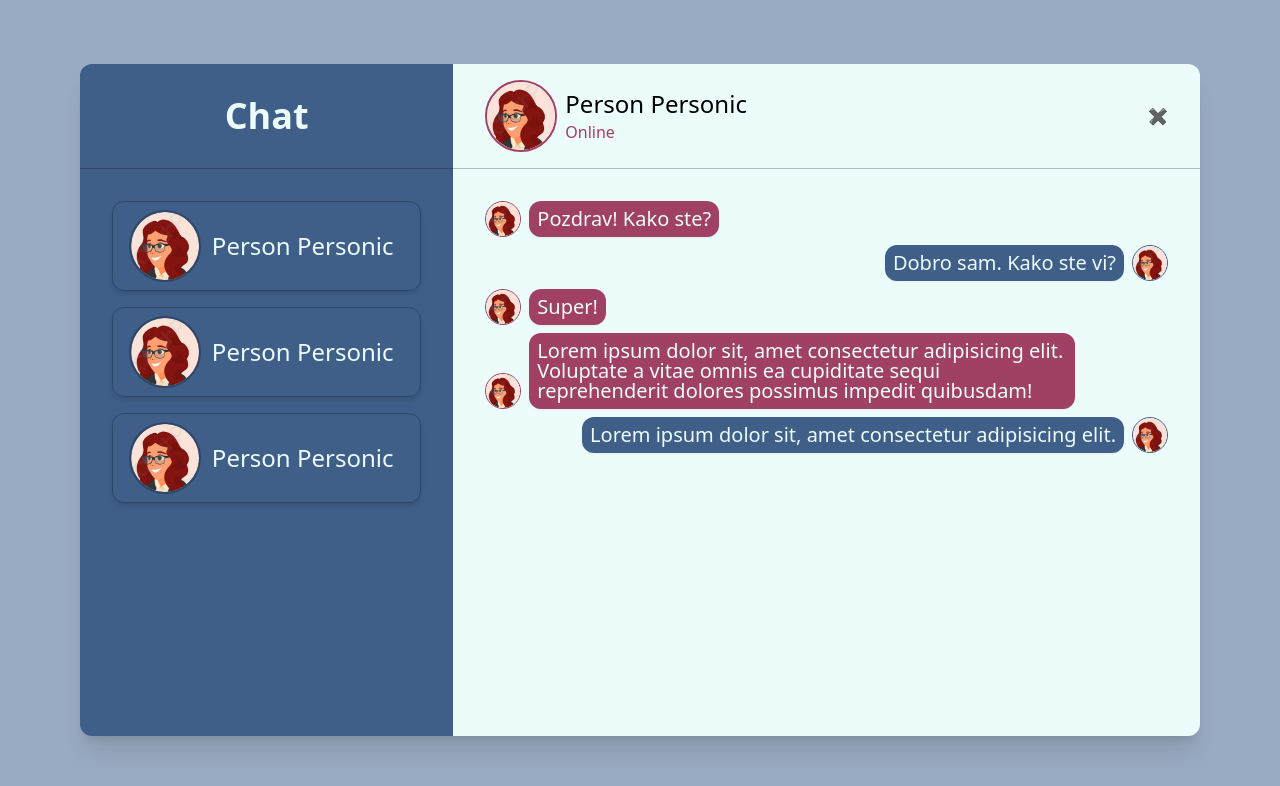
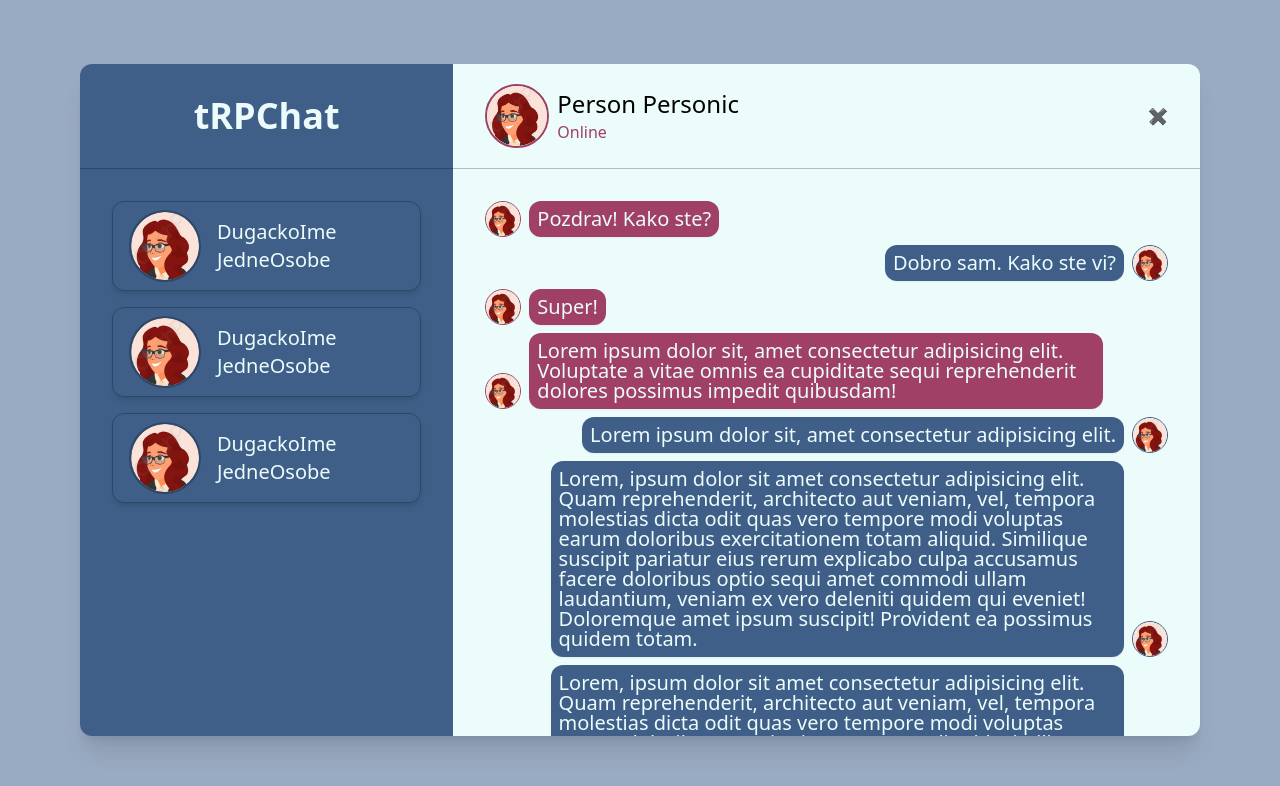
Before and after one commit to dborilovic7/trpc-chat-task, a React (Vite) app in the folder client/: page / in a window 1280 px wide. Shown: the top 786 px of the page. Built offline with nearby package versions, Linux system fonts and the light colour scheme; no server answers; what @trpc/react-query would draw is missing.

Commit message:
Add responsive styles + inactive chat area component

```diff
--- a/client/index.html
+++ b/client/index.html
@@ -6,8 +6,10 @@
     <meta name="viewport" content="width=device-width, initial-scale=1.0" />
     <title>tRPC Chat</title>
   </head>
-  <body class="flex justify-center items-center h-screen w-screen px-20 py-16 bg-wild-blue-yonder">
-    <div id="root" class="grid grid-cols-3 grid-rows-1 w-full h-full text-bubbles rounded-xl shadow-xl"></div>
+  <body class="flex justify-center items-center h-screen w-screen sm:px-10 sm:py-8 md:p-0 lg:px-14 lg:py-12
+    xl:px-20 xl:py-16 bg-wild-blue-yonder">
+    <div id="root" class="grid grid-cols-1 md:grid-cols-5 lg:grid-cols-3 grid-rows-1 w-full h-full text-bubbles
+      lg:rounded-xl lg:shadow-xl overflow-hidden"></div>
     <script type="module" src="/src/main.tsx"></script>
   </body>
 </html>
--- a/client/src/components/chat_elements/ChatArea.tsx
+++ b/client/src/components/chat_elements/ChatArea.tsx
@@ -1,22 +1,26 @@
 import ChatMessage from "./ChatMessage";
+import InactiveChatArea from "./InactiveChatArea";
 
 const ChatArea = () => {
-  return (
-    <div id="chat-area-container" className="col-span-2 flex flex-col bg-bubbles rounded-r-xl">
+  const active = true;
 
-      <div id="chat-area-header" className="flex justify-between items-center px-8 py-4 border-b border-black/25">
+  return active ? (
+    <div id="chat-area-container" className="md:flex flex-col bg-bubbles sm:rounded-xl md:rounded-none
+      md:col-span-3 lg:col-span-2">
+
+      <div id="chat-area-header" className="flex justify-between items-center border-b border-black/25
+        px-4 py-2 sm:px-8 sm:py-4 xl:py-5">
+
         <div id="chat-area-person" className="flex items-center">
           <img
             src="/src/assets/images/avatar-ph.png"
             alt="User profile picture"
-            width={72}
-            height={72}
-            className="border-2 border-medium-ruby rounded-full"
+            className="border-2 border-medium-ruby rounded-full w-16 h-16 2xl:w-20 2xl:h-20"
           />
 
           <div id="chat-area-person-info" className="ml-2 text-black">
-            <h3 className="text-2xl">Person Personic</h3>
-            <p className="text-medium-ruby">Online</p>
+            <h3 className="text-2xl 2xl:text-3xl">Person Personic</h3>
+            <p className="text-medium-ruby 2xl:text-lg">Online</p>
           </div>
         </div>
 
@@ -25,7 +29,8 @@ const ChatArea = () => {
         </div>
       </div>
 
-      <div id="chat-area" className="w-full h-full p-8 text-xl leading-5 overflow-auto">
+      <div id="chat-area" className="w-full h-chat-area-xs sm:h-chat-area-sm xl:h-chat-area-xl 2xl:h-chat-area-2xl
+        p-4 sm:p-6 md:p-8 text-xl 2xl:text-2xl leading-5 2xl:leading-6 overflow-auto">
         <ChatMessage you={false}>Pozdrav! Kako ste?</ChatMessage>
         <ChatMessage>Dobro sam. Kako ste vi?</ChatMessage>
         <ChatMessage you={false}>Super!</ChatMessage>
@@ -34,10 +39,22 @@ const ChatArea = () => {
           Voluptate a vitae omnis ea cupiditate sequi reprehenderit dolores possimus impedit quibusdam!
         </ChatMessage>
         <ChatMessage>Lorem ipsum dolor sit, amet consectetur adipisicing elit.</ChatMessage>
+        <ChatMessage>Lorem, ipsum dolor sit amet consectetur adipisicing elit. Quam reprehenderit, architecto aut veniam, vel,
+          tempora molestias dicta odit quas vero tempore modi voluptas earum doloribus exercitationem totam aliquid. Similique
+          suscipit pariatur eius rerum explicabo culpa accusamus facere doloribus optio sequi amet commodi ullam laudantium, veniam
+          ex vero deleniti quidem qui eveniet! Doloremque amet ipsum suscipit! Provident ea possimus quidem totam.</ChatMessage>
+        <ChatMessage>Lorem, ipsum dolor sit amet consectetur adipisicing elit. Quam reprehenderit, architecto aut veniam, vel,
+          tempora molestias dicta odit quas vero tempore modi voluptas earum doloribus exercitationem totam aliquid. Similique
+          suscipit pariatur eius rerum explicabo culpa accusamus facere doloribus optio sequi amet commodi ullam laudantium, veniam
+          ex vero deleniti quidem qui eveniet! Doloremque amet ipsum suscipit! Provident ea possimus quidem totam.</ChatMessage>
+        <ChatMessage>Lorem, ipsum dolor sit amet consectetur adipisicing elit. Quam reprehenderit, architecto aut veniam, vel,
+          tempora molestias dicta odit quas vero tempore modi voluptas earum doloribus exercitationem totam aliquid. Similique
+          suscipit pariatur eius rerum explicabo culpa accusamus facere doloribus optio sequi amet commodi ullam laudantium, veniam
+          ex vero deleniti quidem qui eveniet! Doloremque amet ipsum suscipit! Provident ea possimus quidem totam.</ChatMessage>
       </div>
 
     </div>
-  )
+  ) : <InactiveChatArea />
 }
 
 export default ChatArea;
--- a/client/src/components/chat_elements/ChatMessage.tsx
+++ b/client/src/components/chat_elements/ChatMessage.tsx
@@ -22,7 +22,8 @@ const ChatMessage = ({you=true, children}: { you?: boolean, children: ReactNode}
         height={36}
         className={`border ${styles.borderColor} rounded-full`}
       />
-      <p className={`p-2 ${styles.backgroundColor} rounded-xl shadow-sm max-w-[80%]`}>
+      <p className={`p-2 ${styles.backgroundColor} rounded-xl shadow-sm max-w-[70%] sm:max-w-[80%]
+        md:max-w-[77%] lg:max-w-[80%] xl:max-w-[84%] 2xl:max-w-[90%]`}>
         {children}
       </p>
     </div>
--- /dev/null
+++ b/client/src/components/chat_elements/InactiveChatArea.tsx
@@ -0,0 +1,13 @@
+const InactiveChatArea = () => {
+  return (
+    <div id="inactive-chat-area-container" className="hidden md:flex justify-center items-center w-full h-full
+    md:col-span-3 lg:col-span-2 bg-bubbles p-4 sm:p-8 shadow-inner-ruby">
+      <p className="text-5xl lg:text-6xl xl:text-7xl text-medium-ruby/40 md:leading-[6rem] lg:leading-[8rem]
+        xl:leading-[10rem]">
+        Select a person on the left to start chatting with them.
+      </p>
+    </div>
+  );
+}
+
+export default InactiveChatArea;
--- a/client/src/components/chat_elements/PersonList.tsx
+++ b/client/src/components/chat_elements/PersonList.tsx
@@ -2,9 +2,13 @@ import PersonListItem from "./PersonListItem";
 
 const PersonList = () => {
   return (
-    <div id="chat-person-list-container" className="flex flex-col bg-queen-blue rounded-l-xl">
-      <h2 className="self-center w-full p-8 text-4xl text-center font-semibold border-b border-black/25">Chat</h2>
-      <ul id="chat-person-list" className="p-8 h-full overflow-auto">
+    <div id="chat-person-list-container" className="flex flex-col bg-queen-blue sm:rounded-xl md:rounded-none
+      md:col-span-2 lg:col-span-1">
+
+      <h1 className="self-center w-full p-4 sm:p-8 md:p-7.5 xl:p-8 2xl:p-10 text-2xl sm:text-3xl lg:text-3xl xl:text-4xl text-center
+        font-semibold border-b border-black/25">tRPChat</h1>
+
+      <ul id="chat-person-list" className="p-4 sm:px-16 sm:py-8 md:p-8 h-full overflow-auto">
         <PersonListItem />
         <PersonListItem />
         <PersonListItem />
--- a/client/src/components/chat_elements/PersonListItem.tsx
+++ b/client/src/components/chat_elements/PersonListItem.tsx
@@ -1,16 +1,14 @@
 const PersonListItem = () => {
   return (
     <li className="flex justify-between items-center gap-2 border border-black/25 rounded-xl
-      mb-4 last:mb-0 px-4 py-2 shadow-md">
+      mb-4 last:mb-0 px-2 sm:px-4 py-1 sm:py-2 shadow-md">
       <img
         src="/src/assets/images/avatar-ph.png"
         alt="User profile picture"
-        width={72}
-        height={72}
-        className="col-span-2 border-2 border-black/25 rounded-full"
+        className="border-2 border-black/25 rounded-full w-18 h-18"
       />
-      <h3 className="col-span-3 text-2xl">Person Personic</h3>
-      <div></div>
+      <h3 className="text-xl 2xl:text-2xl lg:ml-2">DugackoIme JedneOsobe</h3>
+      <div className="w-4 2xl:w-18"></div>
     </li>
   );
 }
--- a/client/src/index.css
+++ b/client/src/index.css
@@ -1,3 +1,9 @@
 @tailwind base;
 @tailwind components;
 @tailwind utilities;
+
+@media(max-width: 767px) {
+  #chat-person-list-container:has(+ #chat-area-container) {
+    display: none;
+  }
+}
--- a/client/tailwind.config.js
+++ b/client/tailwind.config.js
@@ -7,10 +7,21 @@ export default {
   theme: {
     extend: {
       colors: {
-        "bubbles": "#EBFCFB",
-        "wild-blue-yonder": "#99ABC2",
-        "queen-blue": "#3F5F89",
-        "medium-ruby": "#A04065",
+        "bubbles": "#ebfcfb",
+        "wild-blue-yonder": "#99abc2",
+        "queen-blue": "#3f5f89",
+        "medium-ruby": "#a04065",
+      },
+      spacing: {
+        "7.5": "1.875rem",
+        "18": "4.5rem",
+        "chat-area-xs": "calc(100% - 81px)",
+        "chat-area-sm": "calc(100% - 97px)",
+        "chat-area-xl": "calc(100% - 105px)",
+        "chat-area-2xl": "calc(100% - 121px)",
+      },
+      boxShadow: {
+        "inner-ruby": "0 0 6px 0 #a04065 inset",
       },
     },
   },
```
